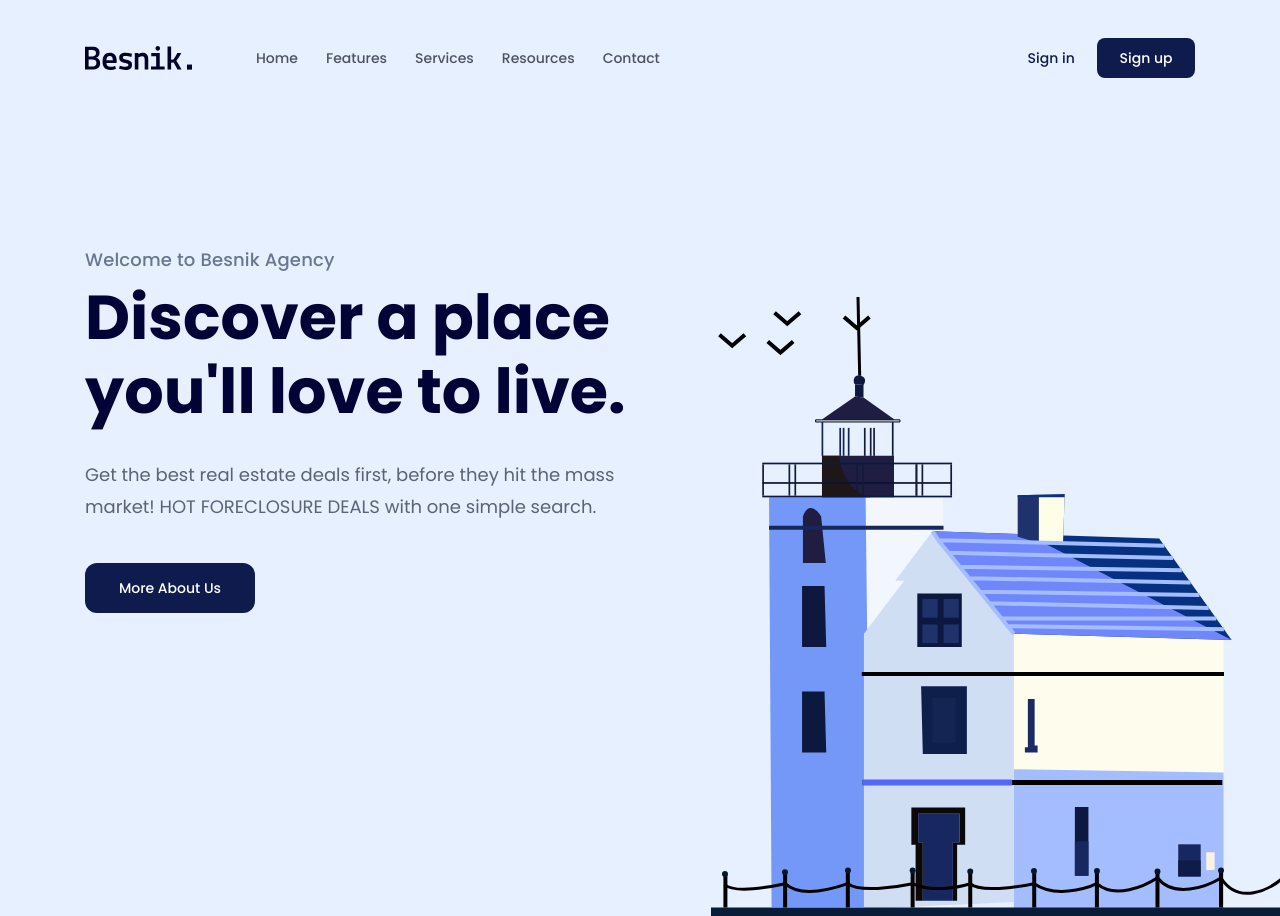
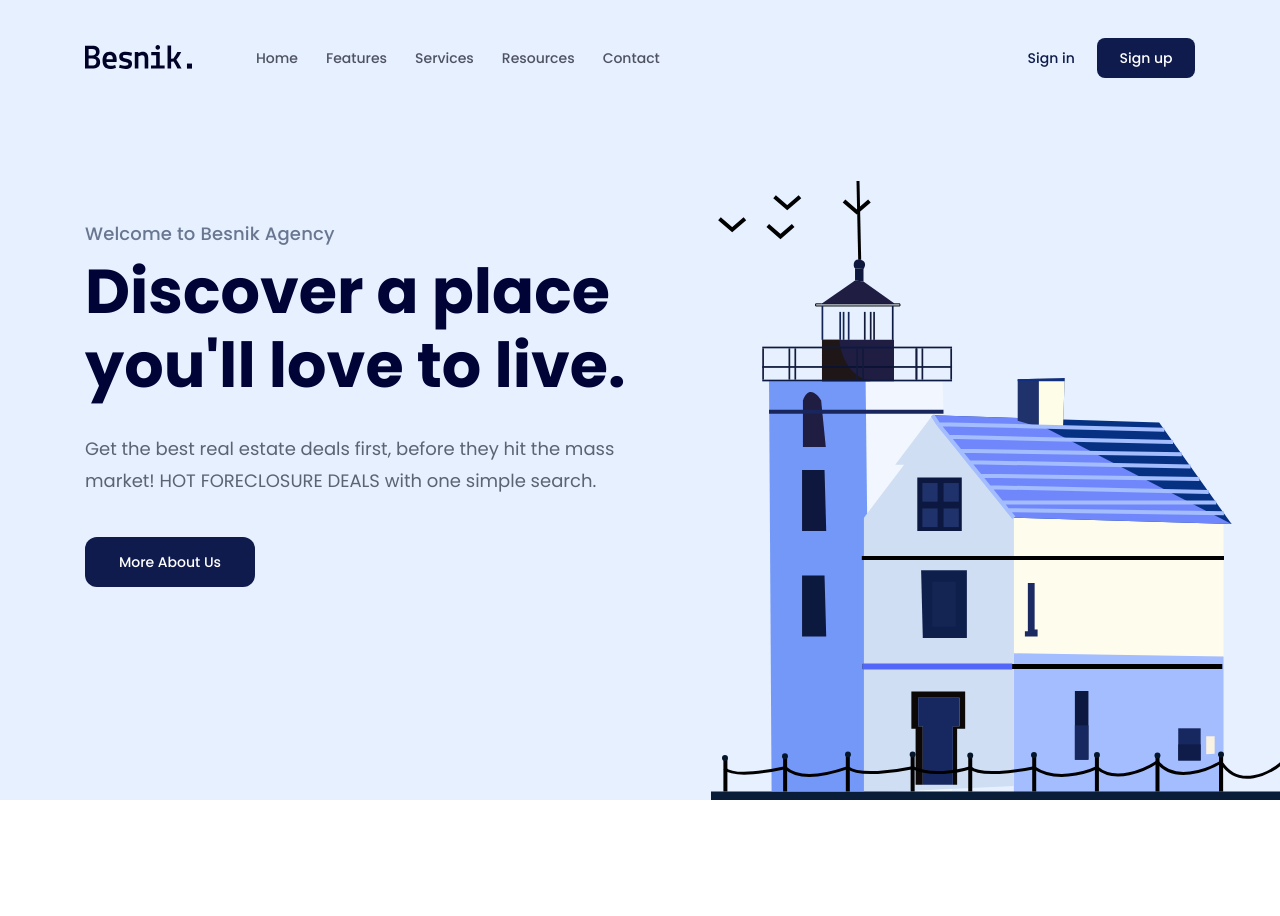
Before and after one commit to Trang130201/f8-htmlcss-01, a plain HTML site: page index.html in a window 1280 px wide. Shown: the top 916 px of the page. Drawn offline with Linux system fonts and the light colour scheme.

Commit message:
Fix bug phần Logo

```diff
--- a/assets/css/styles.css
+++ b/assets/css/styles.css
@@ -52,10 +52,11 @@ a {
 /* ===== Header ====== */
 .fixed-header {
   background: #E6F0FF;
-  padding: 26px;
+  padding-top: 26px;
   position: sticky;
   top: -26px;
   z-index: 1;
+
 }
 
   .hero-wrap {
@@ -63,14 +64,12 @@ a {
     display: flex;
     flex-direction: column;
     background: #E6F0FF;
-    height: 100vh;
-    max-height: 800px;
+    height: calc(100vh - 90px);
 }
 
   .navbar {
     display: flex;
     align-items: center;
-    /* padding-top: 38px; */
     padding: 12px 0;
   }
 
--- a/index.html
+++ b/index.html
@@ -27,7 +27,7 @@
           <!-- Navbar -->
           <nav class="navbar">
             <!-- Logo -->
-            <img src="./assets/img/logo.svg" alt="Besnik." />
+            <a href="#!"><img src="./assets/img/logo.svg" alt="Besnik." /> </a>
 
             <!--Navigation -->
             <ul>
```
